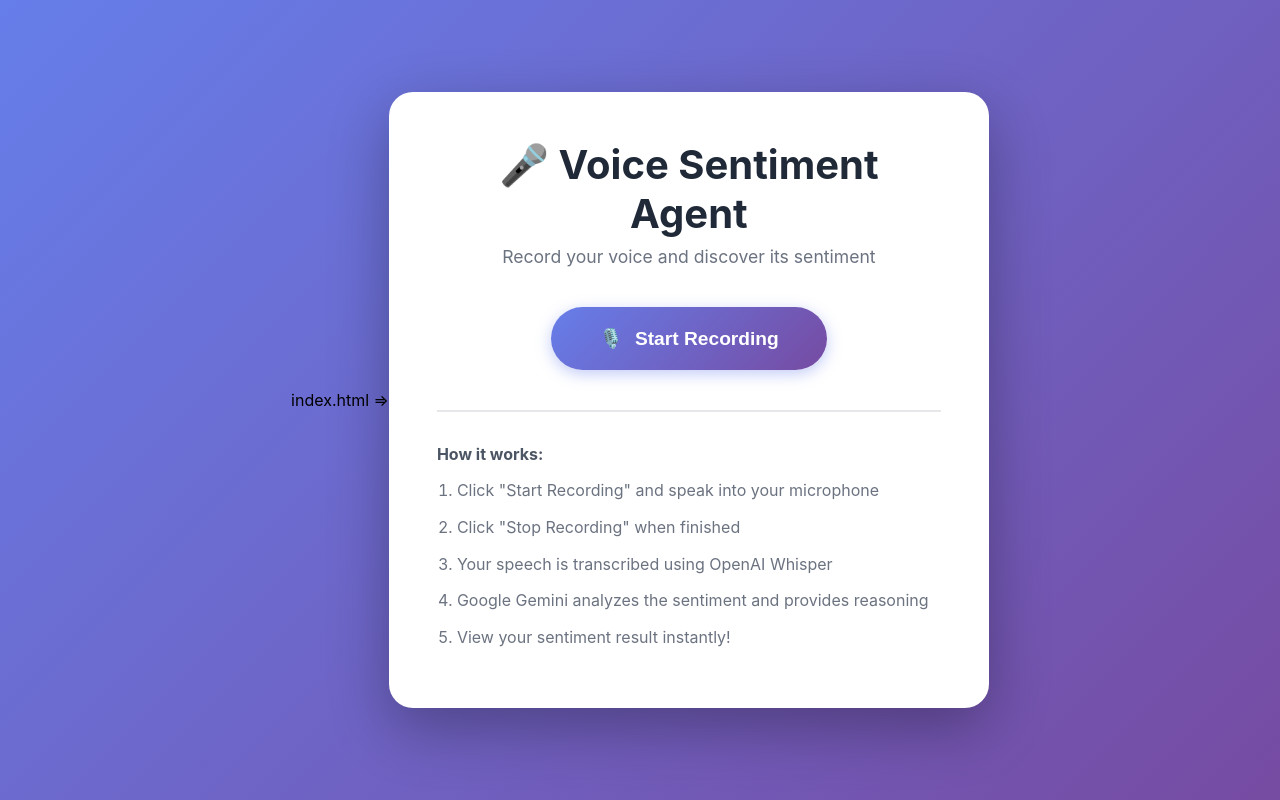
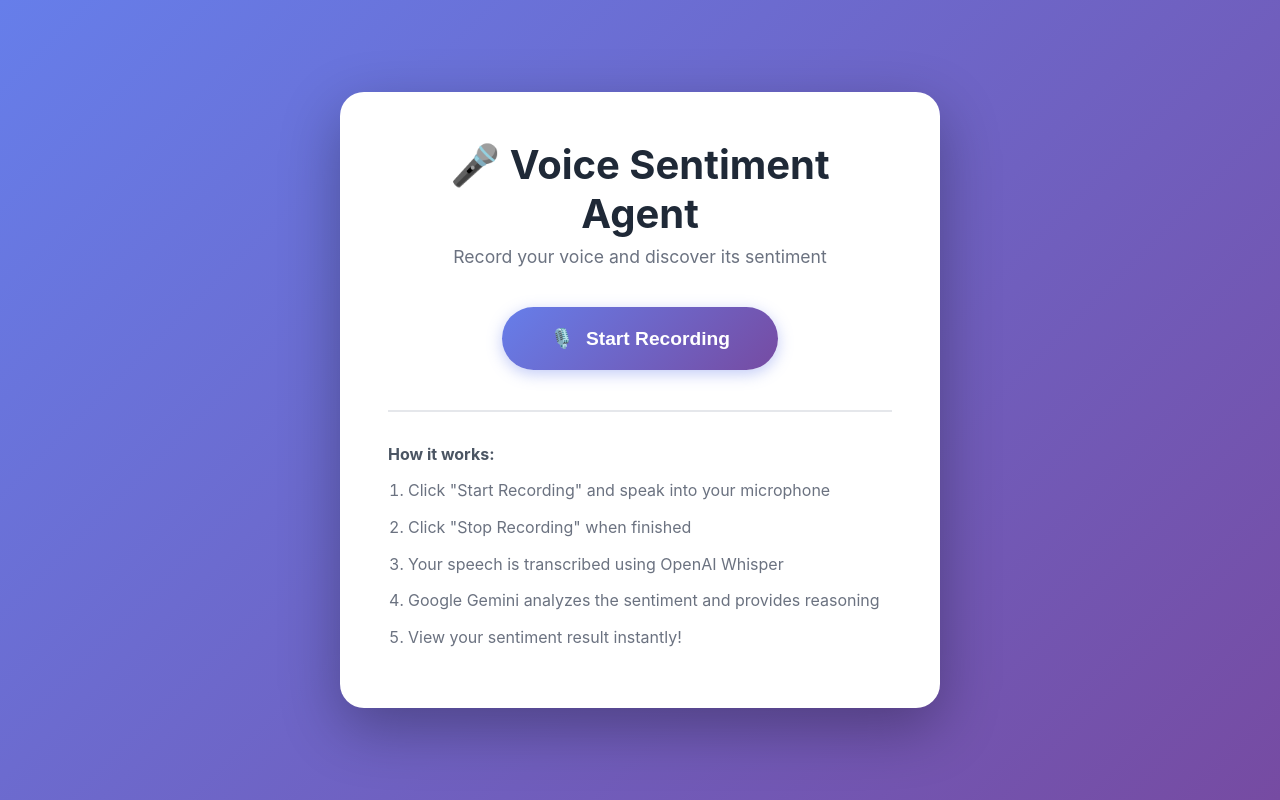
Before and after one commit to raykundan655/Voice-Sentiment-Assignment, a FastAPI app: page / in a window 1280 px wide. Run offline with FastAPI, Linux system fonts and the light colour scheme.

Commit message:
Index update

```diff
--- a/templates/index.html
+++ b/templates/index.html
@@ -1,4 +1,4 @@
-index.html => <!DOCTYPE html>
+<!DOCTYPE html>
 <html lang="en">
 <head>
     <meta charset="UTF-8">
```
